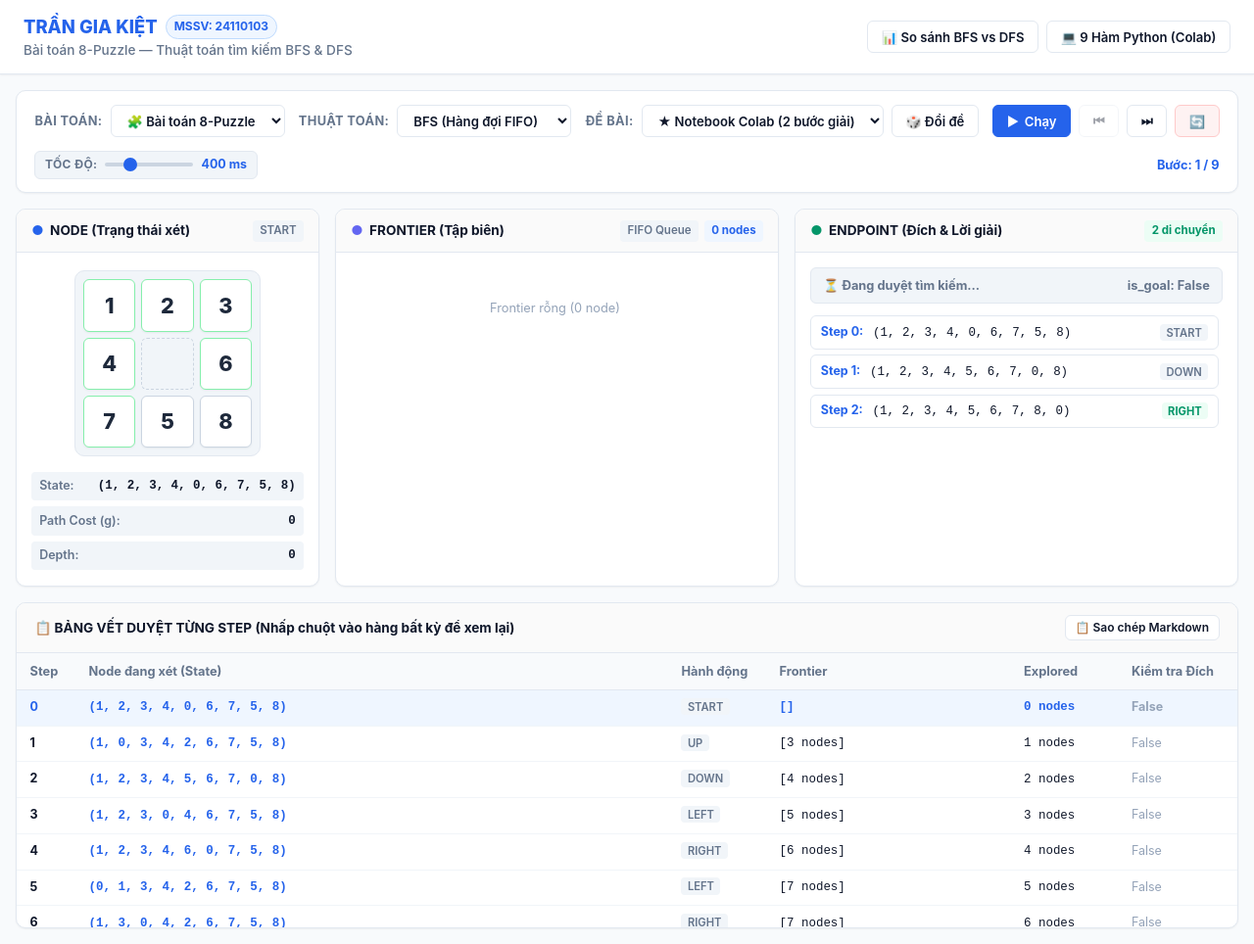
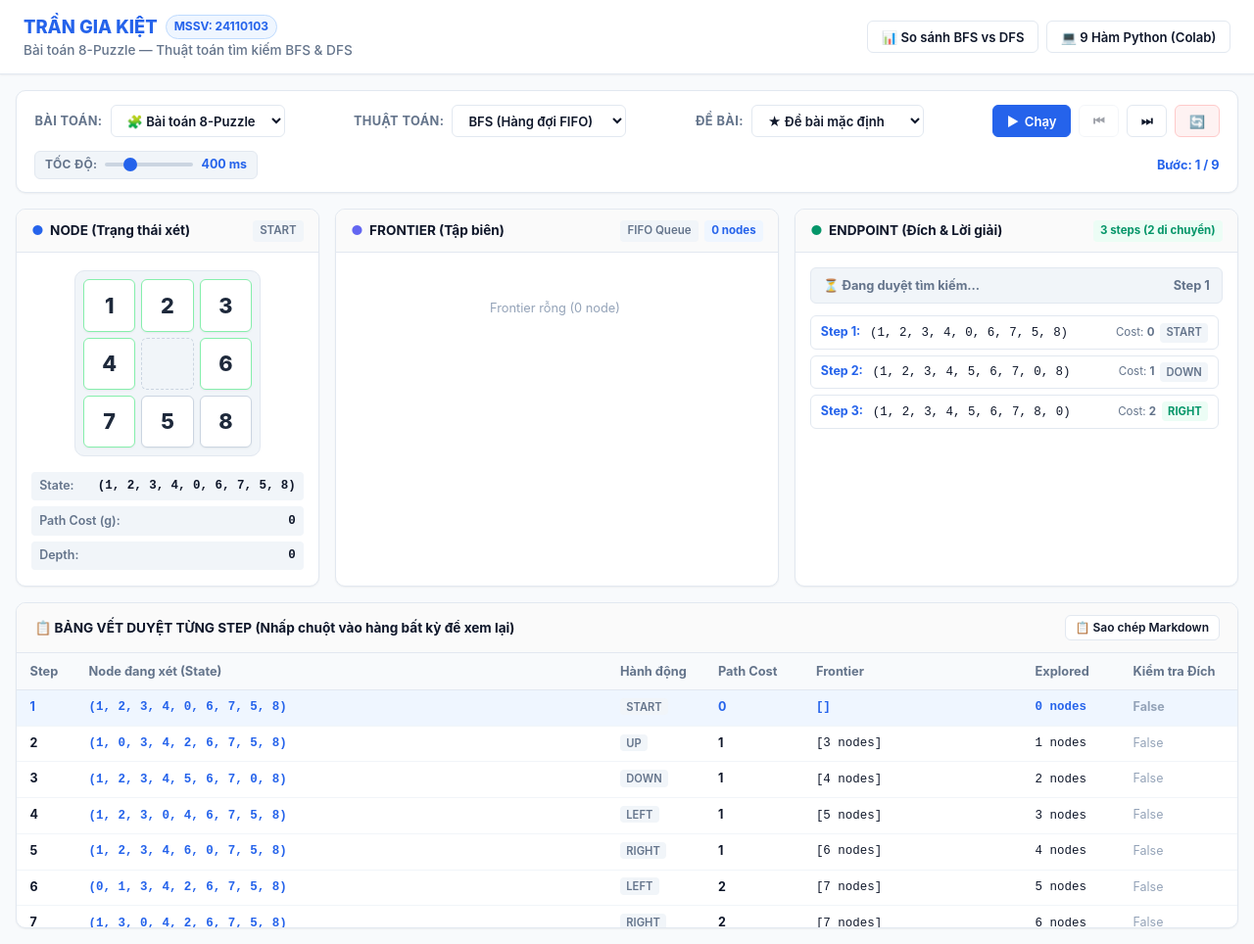
Before and after one commit to kietgib/AI_project_algorithm, a plain HTML site: page assets/index.html in a window 1280 px wide. Shown: the whole page at 98% size. Drawn offline with Linux system fonts and the light colour scheme.

Commit message:
fix UI view for path cost

```diff
--- a/assets/app.js
+++ b/assets/app.js
@@ -1,24 +1,22 @@
 /**
  * TRẦN GIA KIỆT - 24110103
- * Kiến trúc Backend & Thuật toán tìm kiếm BFS & DFS đa bài toán (Multi-Problem Architecture)
+ * Mô phỏng thuật toán tìm kiếm BFS & DFS trên bài toán 8-Puzzle
  */
 
-// Lớp biểu diễn một Node trong không gian trạng thái
+// Lớp biểu diễn một Node trong cây tìm kiếm
 class SearchNode {
   constructor(state, parent = null, pathCost = 0, action = 'START') {
     this.state = state;
     this.parent = parent;
-    this.pathCost = pathCost;
+    this.pathCost = pathCost; // Chi phí đường đi: mỗi bước di chuyển tăng 1
     this.action = action;
   }
 }
 
 /* ========================================================
-   ĐỊNH NGHĨA CÁC BÀI TOÁN (PROBLEM REGISTRY)
-   Dễ dàng bổ sung bài toán mới chỉ cần khai báo thêm vào đây!
+   ĐỊNH NGHĨA BÀI TOÁN 8-PUZZLE
    ======================================================== */
 const PROBLEMS = {
-  // 1. BÀI TOÁN 8-PUZZLE
   '8puzzle': {
     id: '8puzzle',
     name: 'Bài toán 8-Puzzle',
@@ -26,10 +24,7 @@ const PROBLEMS = {
     defaultState: [1, 2, 3, 4, 0, 6, 7, 5, 8],
     goalState: [1, 2, 3, 4, 5, 6, 7, 8, 0],
     presets: [
-      { id: 'notebook', name: '★ Notebook Colab (2 bước giải)', state: [1, 2, 3, 4, 0, 6, 7, 5, 8] },
-      { id: 'easy1', name: 'Rất ngắn (1 bước giải)', state: [1, 2, 3, 4, 5, 6, 7, 0, 8] },
-      { id: 'medium4', name: 'Trung bình (4 bước giải)', state: [1, 2, 3, 0, 4, 6, 7, 5, 8] },
-      { id: 'medium6', name: 'Nâng cao (6 bước giải)', state: [0, 1, 3, 4, 2, 6, 7, 5, 8] }
+      { id: 'default', name: '★ Đề bài mặc định', state: [1, 2, 3, 4, 0, 6, 7, 5, 8] }
     ],
     formatState: (state) => `(${state.join(', ')})`,
     stateToKey: (state) => state.join(','),
@@ -39,6 +34,7 @@ const PROBLEMS = {
       }
       return true;
     },
+    // Sinh các nút con theo ĐÚNG THỨ TỰ: UP -> DOWN -> LEFT -> RIGHT
     expand: function(node) {
       const children = [];
       const state = node.state;
@@ -46,14 +42,15 @@ const PROBLEMS = {
       const row = Math.floor(zeroIdx / 3);
       const col = zeroIdx % 3;
 
-      const moves = [
+      // Thứ tự hành động chuẩn xác: UP (-1,0), DOWN (1,0), LEFT (0,-1), RIGHT (0,1)
+      const actions = [
         { dr: -1, dc: 0, name: 'UP' },
         { dr: 1, dc: 0, name: 'DOWN' },
         { dr: 0, dc: -1, name: 'LEFT' },
         { dr: 0, dc: 1, name: 'RIGHT' }
       ];
 
-      for (const m of moves) {
+      for (const m of actions) {
         const nr = row + m.dr;
         const nc = col + m.dc;
         if (nr >= 0 && nr < 3 && nc >= 0 && nc < 3) {
@@ -62,6 +59,7 @@ const PROBLEMS = {
           nextState[zeroIdx] = nextState[newIdx];
           nextState[newIdx] = 0;
 
+          // Mỗi lần di chuyển path_cost tăng đúng 1 bước
           children.push(new SearchNode(
             nextState,
             node,
@@ -81,11 +79,13 @@ const PROBLEMS = {
         const tile = document.createElement('div');
         tile.className = `puzzle-tile ${val === 0 ? 'empty' : ''}`;
 
+        // Đánh dấu ô vừa di chuyển từ vị trí ô trống của trạng thái trước
         if (parentState && val !== 0) {
           const prevZeroIdx = parentState.indexOf(0);
           if (idx === prevZeroIdx) tile.classList.add('moved');
         }
 
+        // Đánh dấu ô nằm đúng vị trí đích
         if (val !== 0 && val === this.goalState[idx]) {
           tile.classList.add('correct');
         }
@@ -95,40 +95,25 @@ const PROBLEMS = {
       });
 
       container.appendChild(board);
-    },
-    shuffle: function(steps = 3) {
-      let curr = [...this.goalState];
-      for (let s = 0; s < steps; s++) {
-        const dummyNode = new SearchNode(curr);
-        const children = this.expand(dummyNode);
-        const rand = children[Math.floor(Math.random() * children.length)];
-        curr = [...rand.state];
-      }
-      return curr;
     }
   }
-
-  /*
-   * GỢI Ý MỞ RỘNG SAU NÀY:
-   * Khi bạn nghiên cứu thêm bài toán mới (ví dụ: máy hút bụi, đong nước...),
-   * chỉ cần định nghĩa thêm vào đây:
-   * 'vacuum': { id: 'vacuum', name: '...', defaultState: [...], ... }
-   */
 };
 
-// Gắn vào window để dễ dàng mở rộng và kiểm thử
 if (typeof window !== 'undefined') {
   window.PROBLEMS = PROBLEMS;
   window.runSearch = runSearch;
 }
 
 /* ========================================================
-   TRÌNH ĐIỀU KHIỂN CHUNG (GENERIC CONTROLLER)
+   BIẾN TOÀN CỤC & ĐIỀU KHIỂN
    ======================================================== */
 let currentProblemId = '8puzzle';
 let currentAlgorithm = 'BFS';
 let currentState = [...PROBLEMS['8puzzle'].defaultState];
-let traceSteps = [];
+
+let traceSteps = [];          // Danh sách các bước duyệt (Step 1, 2, 3...)
+let solutionPath = [];        // Danh sách các bước đường đi lời giải
+
 let currentStepIndex = 0;
 let isPlaying = false;
 let playTimer = null;
@@ -138,25 +123,29 @@ function getCurrentProblem() {
   return PROBLEMS[currentProblemId];
 }
 
-// Hàm tìm kiếm tổng quát áp dụng cho mọi bài toán
+/* ========================================================
+   THUẬT TOÁN TÌM KIẾM BFS VÀ DFS
+   ======================================================== */
 function runSearch(algo, startState, problem) {
   const initialNode = new SearchNode([...startState], null, 0, 'START');
-  const frontier = [initialNode]; // BFS: shift/push, DFS: pop/push
+  const frontier = [initialNode];
   const explored = new Set();
   const frontierSet = new Set([problem.stateToKey(startState)]);
 
   const steps = [];
-  let stepCounter = 0;
+  let stepCounter = 1; // Step bắt đầu tính từ 1 để dễ đếm
   let finalNode = null;
   const maxSteps = 1500;
 
-  while (frontier.length > 0 && stepCounter < maxSteps) {
+  while (frontier.length > 0 && steps.length < maxSteps) {
+    // BFS: dequeue từ đầu (FIFO) | DFS: pop từ cuối (LIFO)
     const currentNode = (algo === 'BFS') ? frontier.shift() : frontier.pop();
     const currKey = problem.stateToKey(currentNode.state);
     frontierSet.delete(currKey);
 
     const goalReached = problem.isGoal(currentNode.state);
 
+    // Snapshot các node đang chờ trong Frontier
     const frontierSnapshot = frontier.map(n => ({
       state: [...n.state],
       action: n.action,
@@ -167,9 +156,11 @@ function runSearch(algo, startState, problem) {
       step: stepCounter,
       node: currentNode,
       action: currentNode.action,
+      cost: currentNode.pathCost,
       isGoal: goalReached,
       frontierSnapshot: frontierSnapshot,
-      exploredCount: explored.size
+      exploredCount: explored.size,
+      parentState: currentNode.parent ? currentNode.parent.state : null
     });
 
     if (goalReached) {
@@ -179,7 +170,11 @@ function runSearch(algo, startState, problem) {
 
     explored.add(currKey);
 
+    // Sinh các node con theo thứ tự: UP, DOWN, LEFT, RIGHT
     const children = problem.expand(currentNode);
+
+    // Với DFS (LIFO Stack), để duyệt theo thứ tự UP, DOWN, LEFT, RIGHT:
+    // ta đưa vào ngăn xếp theo thứ tự ngược lại để UP nằm ở đỉnh ngăn xếp được pop trước!
     const orderedChildren = (algo === 'DFS') ? [...children].reverse() : children;
 
     for (const child of orderedChildren) {
@@ -194,24 +189,25 @@ function runSearch(algo, startState, problem) {
   }
 
   // Truy vết lời giải
-  let solutionPath = null;
+  let path = null;
   if (finalNode) {
-    solutionPath = [];
+    path = [];
     let curr = finalNode;
     while (curr !== null) {
-      solutionPath.push({
+      path.push({
         state: curr.state,
         action: curr.action,
-        cost: curr.pathCost
+        cost: curr.pathCost,
+        parentState: curr.parent ? curr.parent.state : null
       });
       curr = curr.parent;
     }
-    solutionPath.reverse();
+    path.reverse();
   }
 
   return {
     steps,
-    solutionPath,
+    solutionPath: path,
     finalNode,
     totalExplored: explored.size
   };
@@ -228,24 +224,23 @@ function applyStep(index) {
   const s = traceSteps[index];
   const problem = getCurrentProblem();
 
-  // 1. Vẽ Node
+  // 1. Vẽ bàn cờ Node
   const container = document.getElementById('visualContainer');
-  const parentState = s.node.parent ? s.node.parent.state : null;
-  problem.renderVisual(s.node.state, container, s.action, parentState);
+  problem.renderVisual(s.node.state, container, s.action, s.parentState);
 
   document.getElementById('stateTupleText').textContent = problem.formatState(s.node.state);
-  document.getElementById('nodeCostText').textContent = s.node.pathCost;
-  document.getElementById('nodeDepthText').textContent = s.node.pathCost;
+  document.getElementById('nodeCostText').textContent = s.cost;
+  document.getElementById('nodeDepthText').textContent = s.cost;
   document.getElementById('nodeActionText').textContent = s.action;
 
   // 2. Vẽ Frontier dạng List
   renderFrontierList(s.frontierSnapshot, currentAlgorithm, problem);
 
-  // 3. Vẽ Endpoint dạng List
-  renderEndpoint(window.latestSolutionPath, s.isGoal, s.step, problem);
+  // 3. Vẽ Endpoint
+  renderEndpoint(solutionPath, s.isGoal, s.step, problem);
 
-  // 4. Chỉ báo tiến độ
-  document.getElementById('stepProgressIndicator').textContent = `${index + 1} / ${traceSteps.length}`;
+  // 4. Chỉ báo tiến độ bước (Bắt đầu từ 1)
+  document.getElementById('stepProgressIndicator').textContent = `${s.step} / ${traceSteps.length}`;
 
   // 5. Highlight hàng trong bảng
   document.querySelectorAll('#traceTableBody tr').forEach(r => r.classList.remove('active-row'));
@@ -255,7 +250,7 @@ function applyStep(index) {
     activeRow.scrollIntoView({ behavior: 'smooth', block: 'nearest' });
   }
 
-  // Cập nhật nút lùi/tiến
+  // Cập nhật trạng thái nút bấm
   document.getElementById('btnPrev').disabled = (index === 0);
   document.getElementById('btnNext').disabled = (index === traceSteps.length - 1);
 }
@@ -301,8 +296,8 @@ function renderFrontierList(frontierSnapshot, algo, problem) {
   });
 }
 
-// Hiển thị Endpoint dạng List
-function renderEndpoint(solutionPath, isGoalCurrent, currentStep, problem) {
+// Hiển thị Endpoint & Danh sách đường đi lời giải dạng List
+function renderEndpoint(solPath, isGoalCurrent, currentStep, problem) {
   const statusEl = document.getElementById('endpointStatus');
   const pathListEl = document.getElementById('solutionPathList');
   const pathCountBadge = document.getElementById('solutionCountBadge');
@@ -312,30 +307,31 @@ function renderEndpoint(solutionPath, isGoalCurrent, currentStep, problem) {
     statusEl.innerHTML = `<span>✓ ĐÃ TÌM THẤY ĐÍCH!</span> <span>Step ${currentStep}</span>`;
   } else {
     statusEl.className = 'endpoint-status status-searching';
-    statusEl.innerHTML = `<span>⏳ Đang duyệt tìm kiếm...</span> <span>is_goal: False</span>`;
+    statusEl.innerHTML = `<span>⏳ Đang duyệt tìm kiếm...</span> <span>Step ${currentStep}</span>`;
   }
 
   pathListEl.innerHTML = '';
 
-  if (!solutionPath || solutionPath.length === 0) {
+  if (!solPath || solPath.length === 0) {
     pathCountBadge.textContent = '0 bước';
     pathListEl.innerHTML = `<div style="color: var(--text-light); text-align: center; padding: 2rem 0; font-size: 0.8rem;">Đang tìm đường đi...</div>`;
     return;
   }
 
-  pathCountBadge.textContent = `${solutionPath.length - 1} di chuyển`;
+  pathCountBadge.textContent = `${solPath.length} steps (${solPath.length - 1} di chuyển)`;
 
-  solutionPath.forEach((p, idx) => {
+  solPath.forEach((p, idx) => {
     const item = document.createElement('div');
     item.className = 'path-step-item';
-    const isGoalStep = (idx === solutionPath.length - 1);
+    const isGoalStep = (idx === solPath.length - 1);
 
     item.innerHTML = `
       <div>
-        <span class="path-step-num">Step ${idx}:</span>
+        <span class="path-step-num">Step ${idx + 1}:</span>
         <span style="font-family: monospace;">${problem.formatState(p.state)}</span>
       </div>
-      <div>
+      <div style="display: flex; gap: 0.35rem; align-items: center;">
+        <span style="font-size: 0.72rem; color: var(--text-muted);">Cost: <strong>${p.cost}</strong></span>
         <span class="list-action-tag" style="${isGoalStep ? 'background:#ecfdf5; color:#059669; font-weight:bold;' : ''}">
           ${p.action}
         </span>
@@ -343,8 +339,9 @@ function renderEndpoint(solutionPath, isGoalCurrent, currentStep, problem) {
     `;
 
     item.onclick = () => {
+      pausePlayback();
       const container = document.getElementById('visualContainer');
-      problem.renderVisual(p.state, container, p.action, null);
+      problem.renderVisual(p.state, container, p.action, p.parentState);
       document.getElementById('stateTupleText').textContent = problem.formatState(p.state);
       document.getElementById('nodeCostText').textContent = p.cost;
       document.getElementById('nodeActionText').textContent = p.action;
@@ -354,7 +351,7 @@ function renderEndpoint(solutionPath, isGoalCurrent, currentStep, problem) {
   });
 }
 
-// Hiển thị bảng vết từng bước
+// Hiển thị bảng chi tiết từng Step (Search Trace Table)
 function renderTraceTable(steps, problem) {
   const tbody = document.getElementById('traceTableBody');
   tbody.innerHTML = '';
@@ -372,9 +369,10 @@ function renderTraceTable(steps, problem) {
       <td><strong>${s.step}</strong></td>
       <td style="color: var(--primary); font-weight: 600;">${problem.formatState(s.node.state)}</td>
       <td><span class="list-action-tag">${s.action}</span></td>
+      <td><strong>${s.cost}</strong></td>
       <td>${frontierBrief}</td>
       <td>${s.exploredCount} nodes</td>
-      <td>${s.isGoal ? '<span style="color: #059669; font-weight: 800;">✓ TRUE (GOAL)</span>' : '<span style="color: #94a3b8;">False</span>'}</td>
+      <td>${s.isGoal ? '<span style="color: #059669; font-weight: 800;">✓ ĐÍCH (GOAL)</span>' : '<span style="color: #94a3b8;">False</span>'}</td>
     `;
 
     tr.onclick = () => {
@@ -387,7 +385,7 @@ function renderTraceTable(steps, problem) {
 }
 
 /* ========================================================
-   SỰ KIỆN THAY ĐỔI COMBO BOX & ĐIỀU KHIỂN
+   SỰ KIỆN THAY ĐỔI & ĐIỀU KHIỂN
    ======================================================== */
 
 // Khởi chạy lại toàn bộ thuật toán
@@ -397,30 +395,23 @@ function initializeSearch() {
 
   const searchResult = runSearch(currentAlgorithm, currentState, problem);
   traceSteps = searchResult.steps;
-  window.latestSolutionPath = searchResult.solutionPath;
+  solutionPath = searchResult.solutionPath;
 
   renderTraceTable(traceSteps, problem);
   applyStep(0);
 }
 
-// 1. Khi đổi bài toán từ Combo Box
+// 1. Khi đổi bài toán
 function onProblemChange(problemId) {
   currentProblemId = problemId;
   const problem = getCurrentProblem();
-
-  // Cập nhật phụ đề ứng dụng
-  document.getElementById('appSubtitle').textContent = `${problem.name} — Thuật toán tìm kiếm BFS & DFS`;
-
-  // Cập nhật danh sách Presets tương ứng trong Combo box
   populatePresets(problem);
-
   currentState = [...problem.defaultState];
   document.getElementById('customStateInput').value = problem.defaultState.join(', ');
-
   initializeSearch();
 }
 
-// 2. Khi đổi thuật toán từ Combo Box (Yêu cầu chính)
+// 2. Khi đổi thuật toán (BFS / DFS)
 function onAlgorithmChange(algoName) {
   currentAlgorithm = algoName;
   const badge = document.getElementById('frontierTypeBadge');
@@ -428,7 +419,7 @@ function onAlgorithmChange(algoName) {
   initializeSearch();
 }
 
-// 3. Khi đổi trạng thái mẫu từ Combo Box
+// 3. Khi đổi đề bài mẫu
 function onPresetChange(presetId) {
   const problem = getCurrentProblem();
   const customBox = document.getElementById('customInputBox');
@@ -447,7 +438,7 @@ function onPresetChange(presetId) {
   }
 }
 
-// Điền các option presets vào combo box
+// Điền các option presets vào combo box (chỉ chừa Đề bài mặc định & Tự nhập trạng thái)
 function populatePresets(problem) {
   const select = document.getElementById('presetSelect');
   select.innerHTML = '';
@@ -465,27 +456,15 @@ function populatePresets(problem) {
   select.appendChild(customOpt);
 }
 
-// Nhập mảng tự do
+// Tự nhập mảng trạng thái
 function setCustomState() {
-  const problem = getCurrentProblem();
   const val = document.getElementById('customStateInput').value.trim();
-
   const parts = val.split(',').map(s => parseInt(s.trim(), 10)).filter(n => !isNaN(n));
   if (parts.length !== 9) {
     alert('Vui lòng nhập đúng 9 chữ số từ 0 đến 8 cách nhau bởi dấu phẩy!');
     return;
   }
   currentState = parts;
-  initializeSearch();
-}
-
-// Đổi đề / Xáo đề ngẫu nhiên
-function shuffleCurrentProblem() {
-  const problem = getCurrentProblem();
-  currentState = problem.shuffle();
-  document.getElementById('presetSelect').value = 'custom';
-  document.getElementById('customInputBox').style.display = 'flex';
-  document.getElementById('customStateInput').value = currentState.join(', ');
   initializeSearch();
 }
 
@@ -564,9 +543,9 @@ function closeModal(id) {
 
 function copyTableData() {
   const problem = getCurrentProblem();
-  let md = `| Step | Node State | Action | Explored | Goal |\n|---|---|---|---|---|\n`;
-  traceSteps.forEach(s => {
-    md += `| ${s.step} | ${problem.formatState(s.node.state)} | ${s.action} | ${s.exploredCount} | ${s.isGoal ? 'TRUE' : 'False'} |\n`;
+  let md = `| Step | State | Action | Path Cost | Explored | Goal |\n|---|---|---|---|---|---|\n`;
+  traceSteps.forEach((s) => {
+    md += `| ${s.step} | ${problem.formatState(s.node.state)} | ${s.action} | ${s.cost} | ${s.exploredCount} | ${s.isGoal ? 'TRUE' : 'False'} |\n`;
   });
   navigator.clipboard.writeText(md).then(() => {
     alert('Đã sao chép bảng Markdown vào bộ nhớ tạm!');
@@ -586,7 +565,7 @@ window.addEventListener('keydown', (e) => {
   }
 });
 
-// Khởi chạy
+// Khởi chạy khi load trang
 window.onload = function() {
   populatePresets(getCurrentProblem());
   initializeSearch();
--- a/assets/index.html
+++ b/assets/index.html
@@ -56,11 +56,8 @@
       <div class="control-item">
         <span class="control-label">Đề bài:</span>
         <select id="presetSelect" onchange="onPresetChange(this.value)">
-          <!-- Nạp tự động theo bài toán -->
+          <!-- Nạp tự động: Đề bài mặc định & Tự nhập trạng thái -->
         </select>
-        <button class="btn" onclick="shuffleCurrentProblem()" title="Đổi đề bài / Xáo trạng thái">
-          🎲 Đổi đề
-        </button>
       </div>
 
       <!-- Khung nhập mảng tùy chỉnh (chỉ hiện khi chọn 'Tự nhập') -->
@@ -194,8 +191,9 @@
               <th style="width: 60px;">Step</th>
               <th>Node đang xét (State)</th>
               <th style="width: 100px;">Hành động</th>
+              <th style="width: 100px;">Path Cost</th>
               <th>Frontier</th>
-              <th style="width: 110px;">Explored</th>
+              <th style="width: 100px;">Explored</th>
               <th style="width: 120px;">Kiểm tra Đích</th>
             </tr>
           </thead>
```
Also changed, not shown: 1 other file.
